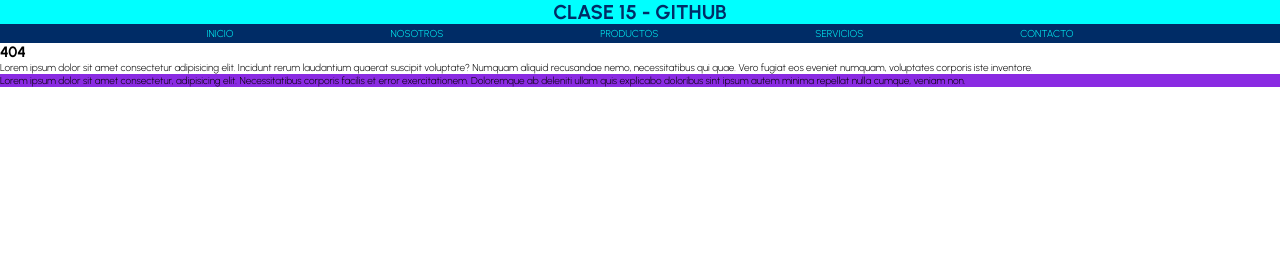
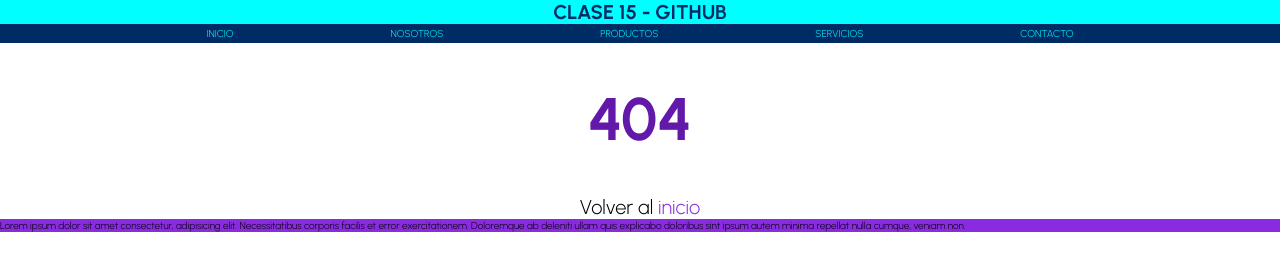
Before and after one commit to AgustinColaci/clase15-github, a plain HTML site: page 404.html in a window 1280 px wide. Drawn offline with Linux system fonts and the light colour scheme.

Commit message:
404 styles

```diff
--- a/404.html
+++ b/404.html
@@ -61,8 +61,24 @@
         footer {
         background-color: blueviolet;
         }
+
+        .error h1{
+            font-size: 6rem;
+            text-align: center;
+            margin: 4rem;
+            color: rgb(98, 24, 168);
+        }
+
+        .error p {
+            font-size: 2rem;
+            text-align: center;
+        }
+
+        .error p a {
+            text-decoration: none;
+            color: blueviolet;
+        }
     </style>
-
 </head>
 <body>
     <div class="content__title">
@@ -93,8 +109,8 @@
 
     <section class="error">
         <article>
-            <h2>404</h2>
-            <p>Lorem ipsum dolor sit amet consectetur adipisicing elit. Incidunt rerum laudantium quaerat suscipit voluptate? Numquam aliquid recusandae nemo, necessitatibus qui quae. Vero fugiat eos eveniet numquam, voluptates corporis iste inventore.</p>
+            <h1>404</h1>
+            <p>Volver al <a href="index.html">inicio</a></p>
         </article>
     </section>
 
```
